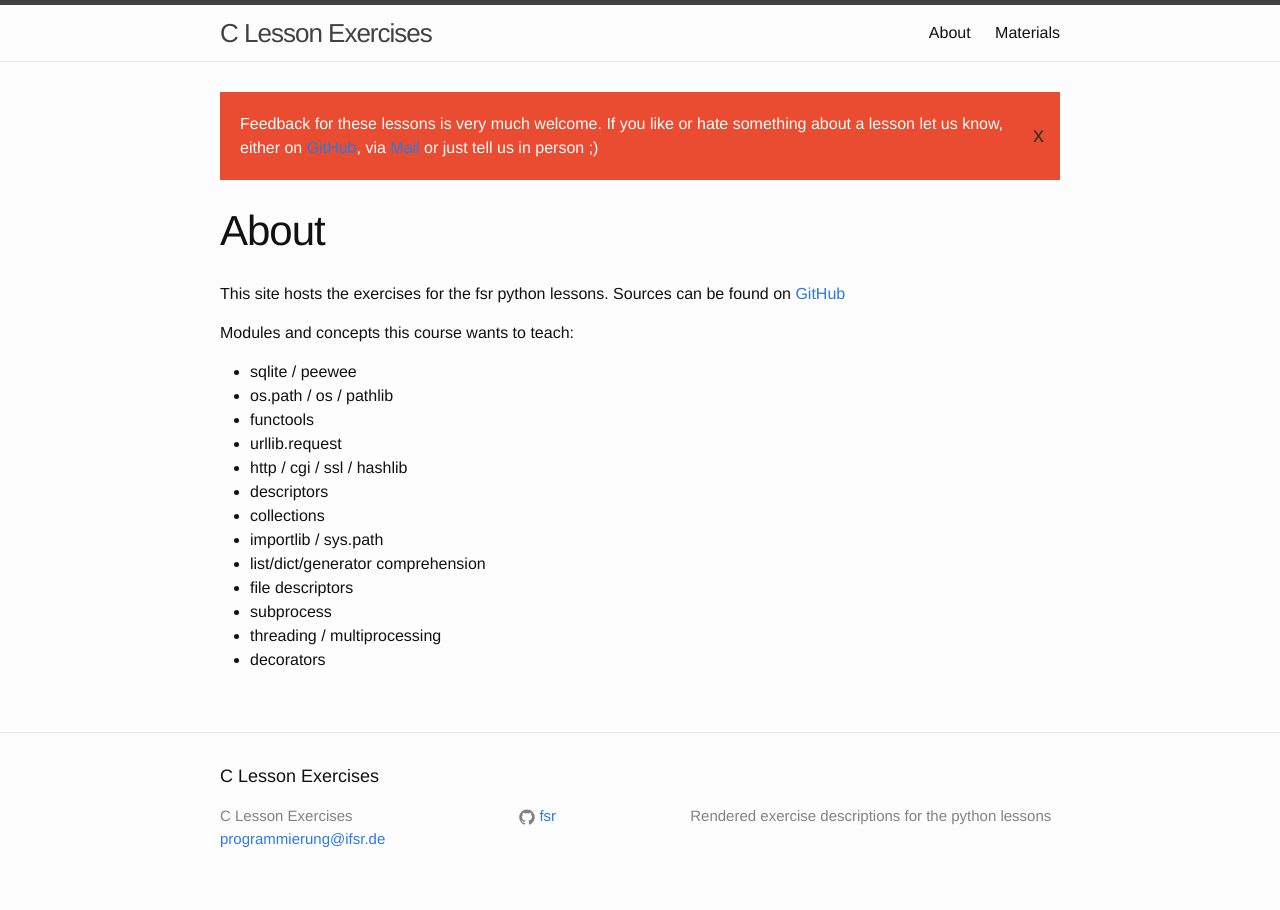
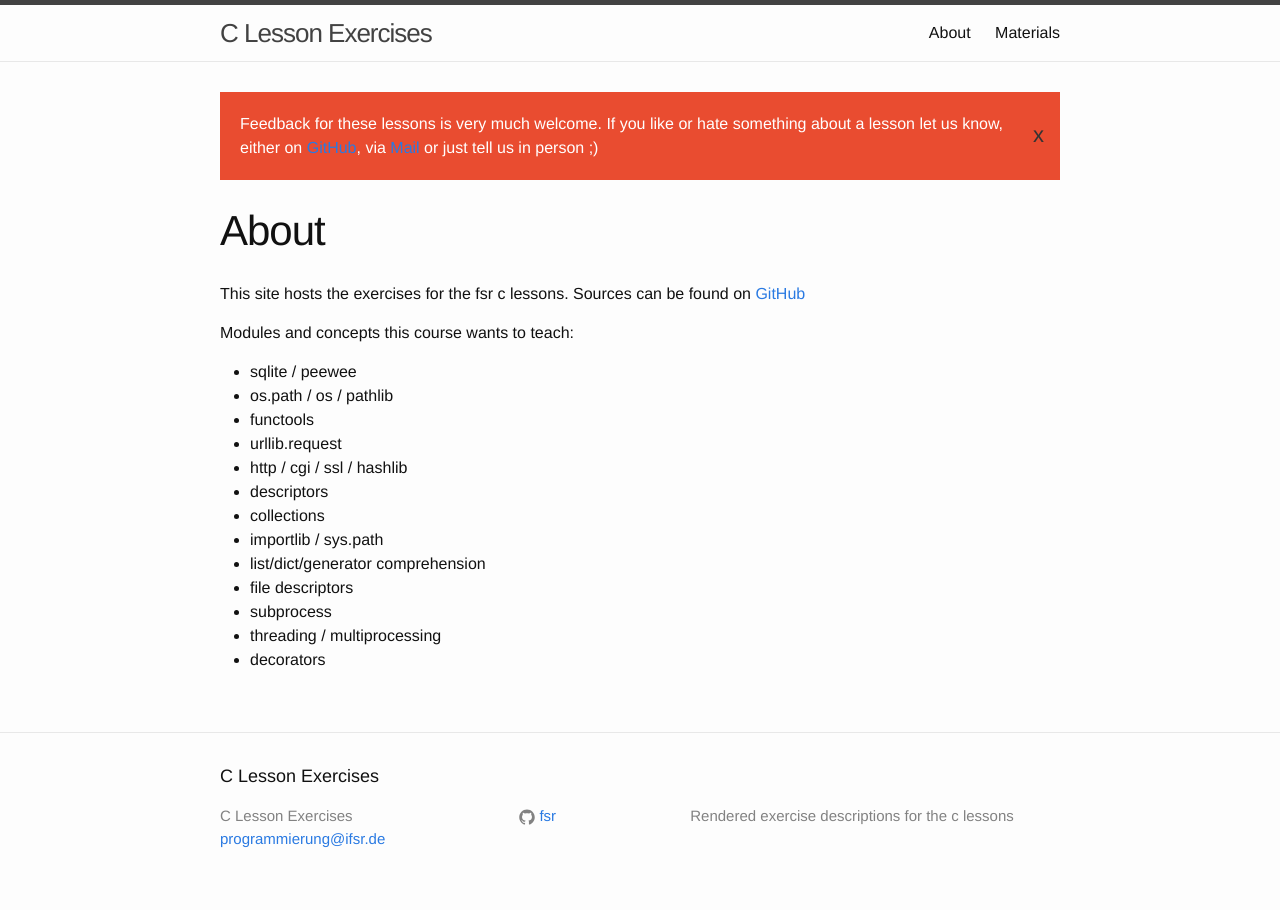
Before and after one commit to fsr/c-lessons, a Jekyll site: the page built from about.md, in a window 1280 px wide. Built offline with Jekyll 4.4.1, drawn with Linux system fonts in a browser that asks for light colours.

Commit message:
removed python everywhere MUHAHA

```diff
--- a/_config.yml
+++ b/_config.yml
@@ -2,7 +2,7 @@
 title: C Lesson Exercises
 email: programmierung@ifsr.de
 description: >
-  Rendered exercise descriptions for the python lessons
+  Rendered exercise descriptions for the c lessons
 baseurl: "/c-lessons" # the subpath of your site, e.g. /blog/
 url: "http://fsr.github.io/" # the base hostname & protocol for your site
 # twitter_username: jekyllrb
--- a/about.md
+++ b/about.md
@@ -4,7 +4,7 @@
 permalink: /about/
 ---
 
-This site hosts the exercises for the fsr python lessons. Sources can be found on [GitHub](https://github.com/fsr/c-lessons/tree/gh-pages)
+This site hosts the exercises for the fsr c lessons. Sources can be found on [GitHub](https://github.com/fsr/c-lessons/tree/gh-pages)
 
 
 Modules and concepts this course wants to teach:
```
